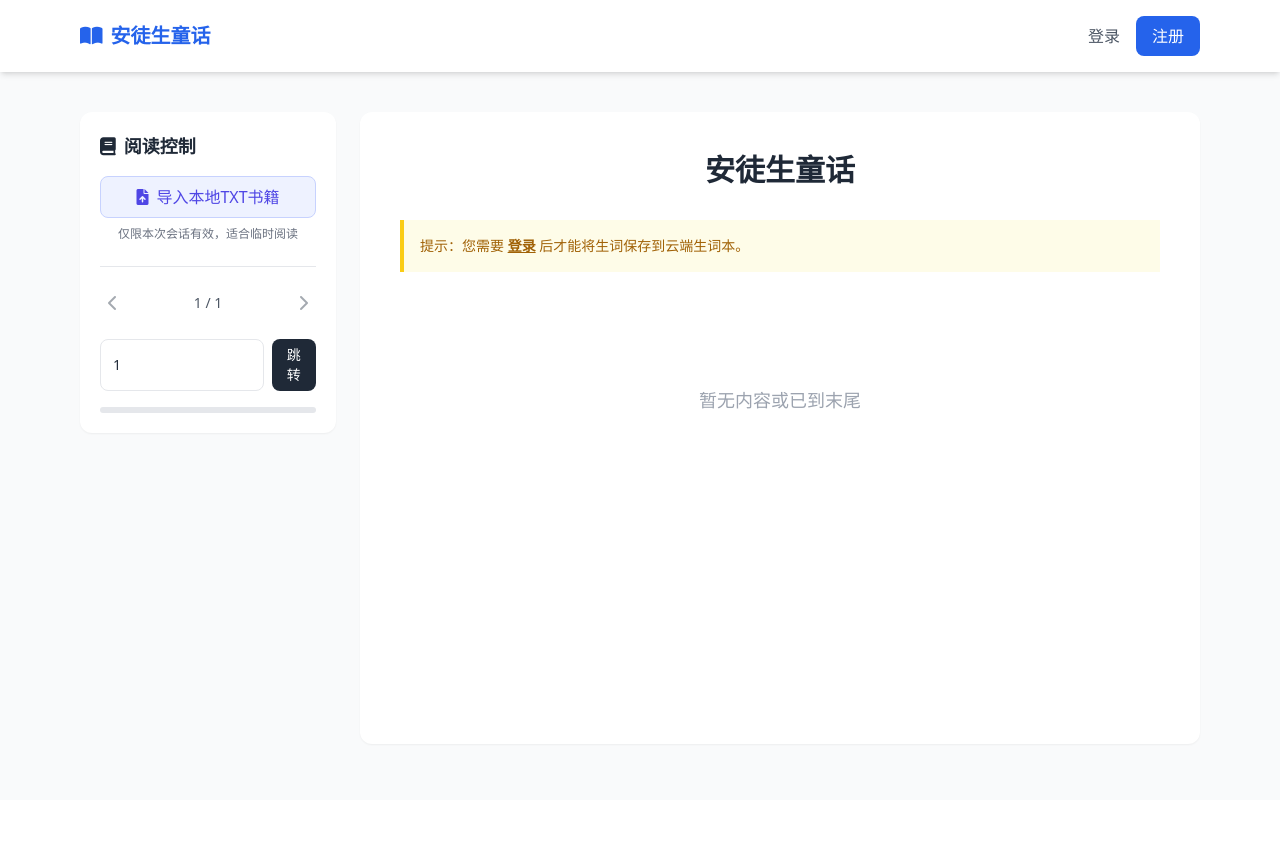
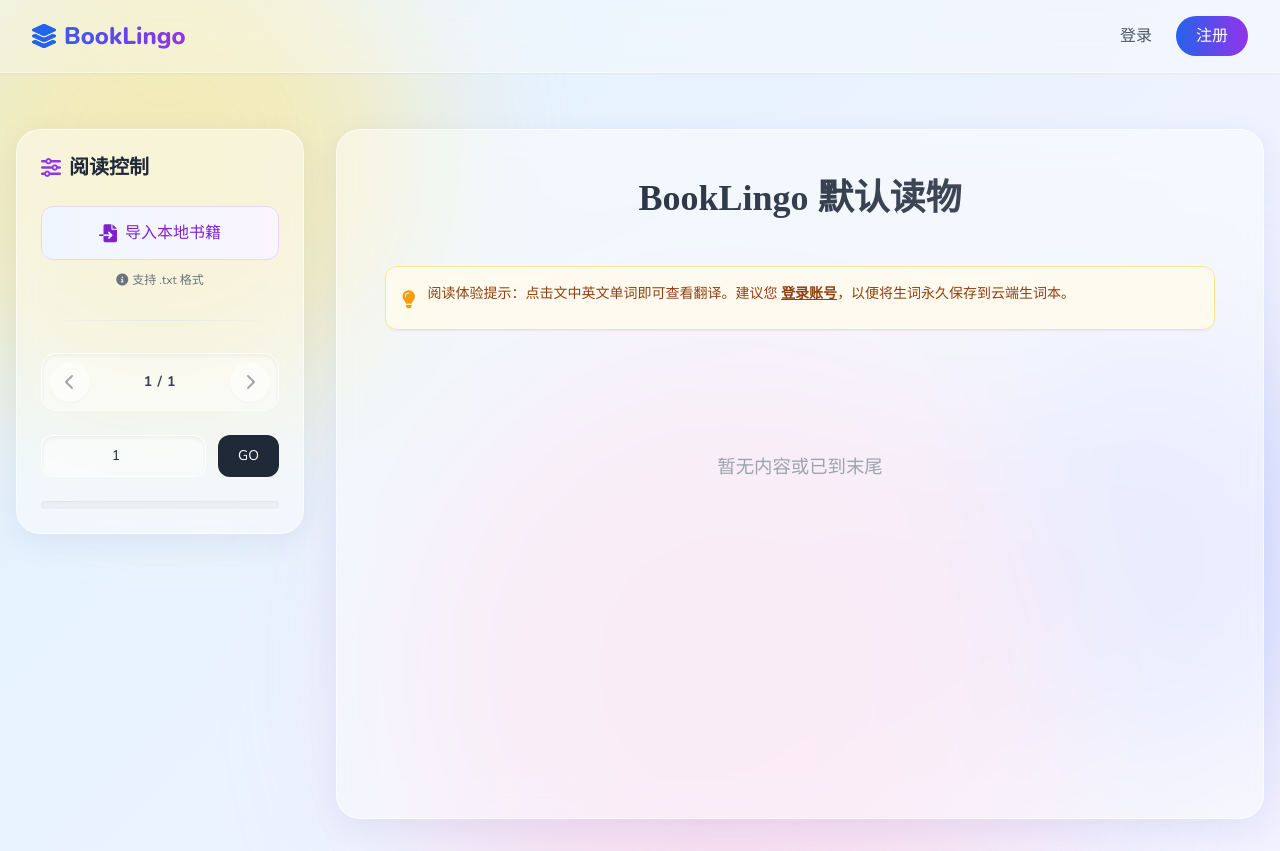
Before and after one commit to Jana67777/BookLingo, a Flask app: page / in a window 1280 px wide. Before the commit the page ends 745 px from the top, so only its background shows below. Run offline with Flask 3, Linux system fonts and the light colour scheme; some libraries are stand-ins or nearby versions.

Commit message:
Add files via upload

```diff
--- a/app.py
+++ b/app.py
@@ -12,9 +12,13 @@ app.config['SECRET_KEY'] = 'andersen_secret_key_12345'
 app.config['MAX_CONTENT_LENGTH'] = 16 * 1024 * 1024
 
 # Vercel 部署环境适配：Vercel 的根目录是只读的，SQLite 需要写在 /tmp 目录下，或者使用 PostgreSQL
-if os.environ.get('SQLALCHEMY_DATABASE_URI'):
-    # 如果用户在 Vercel 配置了外部数据库（如 Postgres），优先使用
-    app.config['SQLALCHEMY_DATABASE_URI'] = os.environ.get('SQLALCHEMY_DATABASE_URI').replace("postgres://", "postgresql://", 1)
+if os.environ.get('SQLALCHEMY_DATABASE_URI') or os.environ.get('DATABASE_URL'):
+    # 如果用户在 Vercel 或环境变量中配置了外部数据库（如 Supabase Postgres），优先使用
+    # SQLAlchemy 要求 postgresql:// 前缀，而有些提供商给的是 postgres://
+    db_uri = os.environ.get('SQLALCHEMY_DATABASE_URI') or os.environ.get('DATABASE_URL')
+    if db_uri.startswith("postgres://"):
+        db_uri = db_uri.replace("postgres://", "postgresql://", 1)
+    app.config['SQLALCHEMY_DATABASE_URI'] = db_uri
 elif os.environ.get('VERCEL_ENV') or os.environ.get('VERCEL') or '/var/task' in os.path.abspath(__file__):
     # 注意：Vercel 是 Serverless 环境，/tmp 目录下的数据在实例销毁时会丢失。
     # 推荐后续替换为 Vercel Postgres 等云数据库
@@ -59,7 +63,7 @@ with app.app_context():
 # 考虑到纯展示和简化，这里暂用全局变量（每次请求可能丢失状态），但前端可以通过上传重置它。
 GLOBAL_TEXT = ""
 GLOBAL_PAGES = []
-GLOBAL_BOOK_TITLE = "安徒生童话"
+GLOBAL_BOOK_TITLE = "BookLingo 默认读物"
 PAGE_SIZE = 2000
 
 def paginate_text(text: str, page_size: int):
@@ -177,7 +181,7 @@ def add_vocab():
     word = data.get('word')
     translation = data.get('translation')
     context = data.get('context')
-    source = data.get('source', '安徒生童话')
+    source = data.get('source', 'BookLingo')
 
     if not word or not translation:
         return jsonify({'error': 'Missing word or translation'}), 400
--- a/templates/base.html
+++ b/templates/base.html
@@ -3,28 +3,93 @@
 <head>
     <meta charset="UTF-8">
     <meta name="viewport" content="width=device-width, initial-scale=1.0">
-    <title>{% block title %}安徒生童话在线阅读器{% endblock %}</title>
+    <title>{% block title %}BookLingo 阅读器{% endblock %}</title>
     <!-- 使用 Tailwind CSS 进行多端适配 -->
     <script src="https://cdn.tailwindcss.com"></script>
     <link href="https://cdnjs.cloudflare.com/ajax/libs/font-awesome/6.0.0/css/all.min.css" rel="stylesheet">
+    <!-- 引入高级字体 -->
+    <link href="https://fonts.googleapis.com/css2?family=Nunito:wght@400;600;700;800&family=Noto+Serif+SC:wght@400;700&display=swap" rel="stylesheet">
+    <style>
+        :root {
+            --glass-bg: rgba(255, 255, 255, 0.45);
+            --glass-border: rgba(255, 255, 255, 0.6);
+            --glass-shadow: 0 8px 32px 0 rgba(31, 38, 135, 0.07);
+        }
+
+        body {
+            font-family: 'Nunito', system-ui, sans-serif;
+            background: linear-gradient(135deg, #e0f2fe 0%, #f5f3ff 100%);
+            min-height: 100vh;
+            color: #1f2937;
+            position: relative;
+            overflow-x: hidden;
+        }
+
+        /* 动态背景装饰 */
+        .bg-blob {
+            position: fixed;
+            border-radius: 50%;
+            filter: blur(80px);
+            z-index: -1;
+            opacity: 0.6;
+            animation: drift 20s infinite alternate ease-in-out;
+        }
+        .blob-1 { width: 500px; height: 500px; background: #fde68a; top: -100px; left: -100px; animation-delay: 0s; }
+        .blob-2 { width: 400px; height: 400px; background: #c7d2fe; bottom: 10%; right: -50px; animation-delay: -5s; }
+        .blob-3 { width: 600px; height: 600px; background: #fbcfe8; top: 40%; left: 30%; animation-delay: -10s; }
+
+        @keyframes drift {
+            0% { transform: translate(0, 0) scale(1); }
+            100% { transform: translate(50px, 50px) scale(1.1); }
+        }
+
+        /* 毛玻璃通用类 */
+        .glass-panel {
+            background: var(--glass-bg);
+            backdrop-filter: blur(16px);
+            -webkit-backdrop-filter: blur(16px);
+            border: 1px solid var(--glass-border);
+            box-shadow: var(--glass-shadow);
+            border-radius: 1.5rem;
+        }
+
+        .glass-nav {
+            background: rgba(255, 255, 255, 0.3);
+            backdrop-filter: blur(20px);
+            -webkit-backdrop-filter: blur(20px);
+            border-bottom: 1px solid rgba(255, 255, 255, 0.5);
+            position: sticky;
+            top: 0;
+            z-index: 50;
+        }
+
+        .serif-text {
+            font-family: 'Noto Serif SC', 'Times New Roman', serif;
+        }
+    </style>
     {% block extra_head %}{% endblock %}
 </head>
-<body class="bg-gray-50 text-gray-800 font-sans">
+<body>
+    <!-- 背景装饰 -->
+    <div class="bg-blob blob-1"></div>
+    <div class="bg-blob blob-2"></div>
+    <div class="bg-blob blob-3"></div>
+
     <!-- 导航栏 -->
-    <nav class="bg-white shadow-md">
-        <div class="max-w-6xl mx-auto px-4">
+    <nav class="glass-nav shadow-sm">
+        <div class="max-w-7xl mx-auto px-4 sm:px-6 lg:px-8">
             <div class="flex justify-between items-center py-4">
-                <a href="{{ url_for('index') }}" class="text-xl font-bold text-blue-600 flex items-center gap-2">
-                    <i class="fa-solid fa-book-open"></i> 安徒生童话
+                <a href="{{ url_for('index') }}" class="text-2xl font-extrabold bg-clip-text text-transparent bg-gradient-to-r from-blue-600 to-purple-600 flex items-center gap-2">
+                    <i class="fa-solid fa-layer-group text-blue-600"></i> BookLingo
                 </a>
-                <div class="flex items-center gap-4">
+                <div class="flex items-center gap-6">
                     {% if current_user.is_authenticated %}
-                        <span class="text-gray-600 hidden sm:inline">欢迎, {{ current_user.username }}</span>
-                        <a href="{{ url_for('vocab_book') }}" class="text-gray-600 hover:text-blue-600 transition"><i class="fa-solid fa-book"></i> 生词本</a>
-                        <a href="{{ url_for('logout') }}" class="text-gray-600 hover:text-red-600 transition"><i class="fa-solid fa-sign-out-alt"></i> 退出</a>
+                        <span class="text-gray-700 font-medium hidden sm:inline">Hi, {{ current_user.username }}</span>
+                        <a href="{{ url_for('vocab_book') }}" class="text-gray-600 hover:text-purple-600 font-medium transition flex items-center gap-1"><i class="fa-solid fa-book-bookmark"></i> 生词本</a>
+                        <a href="{{ url_for('logout') }}" class="text-gray-500 hover:text-red-500 font-medium transition"><i class="fa-solid fa-sign-out-alt"></i> 退出</a>
                     {% else %}
-                        <a href="{{ url_for('login') }}" class="text-gray-600 hover:text-blue-600 transition">登录</a>
-                        <a href="{{ url_for('register') }}" class="bg-blue-600 text-white px-4 py-2 rounded-lg hover:bg-blue-700 transition">注册</a>
+                        <a href="{{ url_for('login') }}" class="text-gray-600 font-medium hover:text-blue-600 transition">登录</a>
+                        <a href="{{ url_for('register') }}" class="bg-gradient-to-r from-blue-600 to-purple-600 text-white px-5 py-2 rounded-full font-medium hover:shadow-lg hover:scale-105 transition-all duration-200">注册</a>
                     {% endif %}
                 </div>
             </div>
@@ -32,12 +97,13 @@
     </nav>
 
     <!-- 闪存消息 -->
-    <div class="max-w-6xl mx-auto px-4 mt-4">
+    <div class="max-w-7xl mx-auto px-4 mt-6 z-40 relative">
         {% with messages = get_flashed_messages(with_categories=true) %}
             {% if messages %}
                 {% for category, message in messages %}
-                    <div class="p-4 mb-4 rounded-lg {% if category == 'success' %}bg-green-100 text-green-700{% else %}bg-red-100 text-red-700{% endif %}">
-                        {{ message }}
+                    <div class="glass-panel p-4 mb-4 flex items-center gap-3 {% if category == 'success' %}text-green-700 border-green-200 bg-green-50/50{% else %}text-red-700 border-red-200 bg-red-50/50{% endif %}">
+                        <i class="fa-solid {% if category == 'success' %}fa-check-circle{% else %}fa-circle-exclamation{% endif %} text-lg"></i>
+                        <span class="font-medium">{{ message }}</span>
                     </div>
                 {% endfor %}
             {% endif %}
@@ -45,7 +111,7 @@
     </div>
 
     <!-- 主要内容区 -->
-    <main class="max-w-6xl mx-auto px-4 py-6">
+    <main class="max-w-7xl mx-auto px-4 py-8 relative z-10">
         {% block content %}{% endblock %}
     </main>
 
--- a/templates/index.html
+++ b/templates/index.html
@@ -1,87 +1,97 @@
 {% extends 'base.html' %}
 
-{% block title %}阅读 - 安徒生童话阅读器{% endblock %}
+{% block title %}BookLingo 阅读器{% endblock %}
 
 {% block extra_head %}
 <style>
-    /* Tooltip 样式 */
+    /* Tooltip 高级毛玻璃样式 */
     #translation-tooltip {
         position: absolute;
         display: none;
-        background: white;
-        border: 1px solid #e5e7eb;
-        box-shadow: 0 10px 15px -3px rgba(0, 0, 0, 0.1), 0 4px 6px -2px rgba(0, 0, 0, 0.05);
-        border-radius: 0.5rem;
-        padding: 1rem;
-        z-index: 50;
+        background: rgba(255, 255, 255, 0.85);
+        backdrop-filter: blur(20px);
+        -webkit-backdrop-filter: blur(20px);
+        border: 1px solid rgba(255, 255, 255, 0.8);
+        box-shadow: 0 20px 40px -10px rgba(31, 38, 135, 0.15), 0 0 0 1px rgba(255, 255, 255, 0.5) inset;
+        border-radius: 1rem;
+        padding: 1.25rem;
+        z-index: 100;
         width: max-content;
-        max-width: 300px;
+        max-width: 320px;
+        transition: opacity 0.2s, transform 0.2s;
     }
 
     .story-content {
-        line-height: 1.8;
-        font-size: 1.125rem;
+        line-height: 1.85;
+        font-size: 1.15rem;
         min-height: 50vh;
+        color: #374151;
     }
     .story-content p {
-        margin-bottom: 1.5em;
+        margin-bottom: 1.6em;
         text-indent: 2em;
     }
-    .story-content p.title { text-indent: 0; text-align: center; font-weight: 800; font-size: 1.5em; }
-    .story-content p.catalog { white-space: pre-wrap; text-indent: 0; }
+    .story-content p.title { text-indent: 0; text-align: center; font-weight: 800; font-size: 1.75em; color: #1f2937; margin-bottom: 2em; }
+    .story-content p.catalog { white-space: pre-wrap; text-indent: 0; color: #4b5563; }
 
-    .token { cursor: pointer; transition: background-color 0.2s; }
-    .token:hover { background-color: #e0f2fe; border-radius: 4px; }
+    .token { cursor: pointer; transition: all 0.2s ease; border-radius: 4px; padding: 0 2px; margin: 0 -2px; }
+    .token:hover { background-color: rgba(139, 92, 246, 0.15); color: #6d28d9; }
 
     .progress-bar-container {
         width: 100%;
-        height: 6px;
-        background-color: #e5e7eb;
-        border-radius: 3px;
+        height: 8px;
+        background-color: rgba(229, 231, 235, 0.5);
+        border-radius: 999px;
         overflow: hidden;
-        margin-top: 1rem;
+        margin-top: 1.5rem;
+        box-shadow: inset 0 1px 2px rgba(0,0,0,0.05);
     }
     .progress-bar-fill {
         height: 100%;
-        background-color: #3b82f6;
+        background: linear-gradient(90deg, #3b82f6, #8b5cf6);
         width: 0%;
-        transition: width 0.3s ease;
+        transition: width 0.4s cubic-bezier(0.4, 0, 0.2, 1);
+        border-radius: 999px;
     }
 </style>
 {% endblock %}
 
 {% block content %}
-<div class="flex flex-col md:flex-row gap-6">
+<div class="flex flex-col lg:flex-row gap-8">
     <!-- 左侧控制栏 -->
-    <div class="w-full md:w-64 flex-shrink-0">
-        <div class="bg-white rounded-xl shadow-sm p-5 sticky top-20">
-            <h2 class="text-lg font-bold mb-4 flex items-center gap-2"><i class="fa-solid fa-book"></i> 阅读控制</h2>
+    <div class="w-full lg:w-72 flex-shrink-0">
+        <div class="glass-panel p-6 sticky top-24">
+            <h2 class="text-xl font-bold mb-6 flex items-center gap-2 text-gray-800">
+                <i class="fa-solid fa-sliders text-purple-600"></i> 阅读控制
+            </h2>
 
-            <div class="mb-6">
+            <div class="mb-8">
                 <input type="file" id="fileInput" hidden accept=".txt">
-                <button onclick="document.getElementById('fileInput').click()" class="w-full bg-indigo-50 text-indigo-600 border border-indigo-200 hover:bg-indigo-100 py-2 px-4 rounded-lg transition flex items-center justify-center gap-2">
-                    <i class="fa-solid fa-file-arrow-up"></i> 导入本地TXT书籍
+                <button onclick="document.getElementById('fileInput').click()" class="w-full bg-gradient-to-r from-blue-50 to-purple-50 text-purple-700 border border-purple-200 hover:border-purple-300 hover:shadow-md py-3 px-4 rounded-xl transition-all duration-300 flex items-center justify-center gap-2 font-medium">
+                    <i class="fa-solid fa-file-import text-lg"></i> 导入本地书籍
                 </button>
-                <p class="text-xs text-gray-500 mt-2 text-center">仅限本次会话有效，适合临时阅读</p>
+                <p class="text-xs text-gray-500 mt-3 text-center flex items-center justify-center gap-1">
+                    <i class="fa-solid fa-circle-info"></i> 支持 .txt 格式
+                </p>
             </div>
 
-            <hr class="mb-4">
+            <div class="w-full h-px bg-gradient-to-r from-transparent via-gray-200 to-transparent mb-8"></div>
 
-            <div class="flex justify-between items-center mb-4">
-                <button id="prevBtn" class="p-2 rounded-full hover:bg-gray-100 text-gray-600 transition" title="上一页">
+            <div class="flex justify-between items-center mb-6 bg-white/40 p-2 rounded-2xl border border-white/60 shadow-inner">
+                <button id="prevBtn" class="w-10 h-10 rounded-full bg-white shadow-sm hover:shadow text-gray-600 hover:text-purple-600 transition-all flex items-center justify-center" title="上一页">
                     <i class="fa-solid fa-chevron-left"></i>
                 </button>
-                <div class="text-sm font-medium text-gray-600">
-                    <span id="pageInfo">加载中...</span>
+                <div class="text-sm font-bold text-gray-700 tracking-wider">
+                    <span id="pageInfo">... / ...</span>
                 </div>
-                <button id="nextBtn" class="p-2 rounded-full hover:bg-gray-100 text-gray-600 transition" title="下一页">
+                <button id="nextBtn" class="w-10 h-10 rounded-full bg-white shadow-sm hover:shadow text-gray-600 hover:text-purple-600 transition-all flex items-center justify-center" title="下一页">
                     <i class="fa-solid fa-chevron-right"></i>
                 </button>
             </div>
 
-            <div class="flex gap-2 mb-4">
-                <input id="pageInput" type="number" min="1" class="w-full border rounded-lg px-3 py-1.5 text-sm focus:ring-2 focus:ring-blue-500 outline-none" placeholder="页码">
-                <button id="goBtn" class="bg-gray-800 text-white px-3 py-1.5 rounded-lg text-sm hover:bg-gray-700 transition">跳转</button>
+            <div class="flex gap-3 mb-2">
+                <input id="pageInput" type="number" min="1" class="w-full bg-white/50 border border-white/60 rounded-xl px-4 py-2.5 text-sm focus:ring-2 focus:ring-purple-400 focus:bg-white outline-none transition-all shadow-inner font-medium text-center" placeholder="跳至页码">
+                <button id="goBtn" class="bg-gray-800 text-white px-5 py-2.5 rounded-xl text-sm font-medium hover:bg-gray-700 hover:shadow-lg transition-all flex-shrink-0">GO</button>
             </div>
 
             <div class="progress-bar-container">
@@ -91,38 +101,43 @@
     </div>
 
     <!-- 右侧阅读区 -->
-    <div class="flex-grow bg-white rounded-xl shadow-sm p-6 md:p-10 relative">
-        <h1 class="text-3xl font-bold text-center mb-8 font-serif" id="story-title">安徒生童话</h1>
+    <div class="flex-grow glass-panel p-8 md:p-12 relative min-h-[70vh]">
+        <h1 class="text-4xl font-black text-center mb-12 serif-text bg-clip-text text-transparent bg-gradient-to-r from-gray-800 to-gray-600" id="story-title">BookLingo</h1>
 
         {% if not current_user.is_authenticated %}
-        <div class="bg-yellow-50 border-l-4 border-yellow-400 p-4 mb-8">
-            <p class="text-sm text-yellow-700">
-                提示：您需要 <a href="{{ url_for('login') }}" class="font-bold underline">登录</a> 后才能将生词保存到云端生词本。
+        <div class="bg-amber-50/80 backdrop-blur-sm border border-amber-200 rounded-xl p-4 mb-10 flex items-start gap-3 shadow-sm">
+            <i class="fa-solid fa-lightbulb text-amber-500 mt-0.5 text-lg"></i>
+            <p class="text-sm text-amber-800 leading-relaxed">
+                阅读体验提示：点击文中英文单词即可查看翻译。建议您 <a href="{{ url_for('login') }}" class="font-bold underline hover:text-amber-600">登录账号</a>，以便将生词永久保存到云端生词本。
             </p>
         </div>
         {% endif %}
 
-        <div class="story-content text-gray-700 font-serif mx-auto max-w-3xl" id="story-container">
-            <div class="text-center py-20 text-gray-400">
-                <i class="fa-solid fa-spinner fa-spin text-3xl mb-4"></i>
-                <p>正在加载书籍内容...</p>
+        <div class="story-content serif-text mx-auto max-w-4xl" id="story-container">
+            <div class="text-center py-32 text-gray-400 flex flex-col items-center">
+                <div class="w-12 h-12 border-4 border-purple-200 border-t-purple-600 rounded-full animate-spin mb-4"></div>
+                <p class="font-medium tracking-wide">正在翻开书页...</p>
             </div>
         </div>
 
         <!-- 翻译弹出层 -->
         <div id="translation-tooltip">
-            <div class="flex justify-between items-start mb-2">
-                <h3 class="font-bold text-lg text-blue-600" id="trans-word"></h3>
-                <button id="close-tooltip" class="text-gray-400 hover:text-gray-600">
-                    <i class="fa-solid fa-times"></i>
+            <div class="flex justify-between items-center mb-3 border-b border-gray-100 pb-2">
+                <h3 class="font-bold text-xl text-purple-700 font-sans" id="trans-word"></h3>
+                <button id="close-tooltip" class="w-6 h-6 rounded-full hover:bg-gray-100 text-gray-400 hover:text-gray-700 flex items-center justify-center transition-colors">
+                    <i class="fa-solid fa-xmark"></i>
                 </button>
             </div>
-            <p class="text-gray-700 mb-4" id="trans-result">加载中...</p>
-            <button id="add-vocab-btn" class="w-full bg-blue-50 text-blue-600 border border-blue-200 hover:bg-blue-100 py-1.5 px-3 rounded text-sm transition font-medium flex items-center justify-center gap-2">
-                <i class="fa-solid fa-plus"></i> 加入生词本
+            <div class="min-h-[3rem] flex items-center mb-4">
+                <p class="text-gray-700 font-medium text-base" id="trans-result">
+                    <i class="fa-solid fa-circle-notch fa-spin text-purple-400 mr-2"></i>正在翻译...
+                </p>
+            </div>
+            <button id="add-vocab-btn" class="w-full bg-gradient-to-r from-blue-600 to-purple-600 hover:from-blue-700 hover:to-purple-700 text-white shadow-md hover:shadow-lg py-2 px-4 rounded-lg text-sm transition-all duration-200 font-bold flex items-center justify-center gap-2">
+                <i class="fa-solid fa-bookmark"></i> 记入生词本
             </button>
-            <div id="add-success-msg" class="hidden text-green-600 text-sm text-center mt-2">
-                <i class="fa-solid fa-check"></i> 已加入
+            <div id="add-success-msg" class="hidden bg-green-50 text-green-700 border border-green-200 text-sm text-center py-2 rounded-lg mt-2 font-medium">
+                <i class="fa-solid fa-check-circle mr-1"></i> 已成功收录
             </div>
         </div>
     </div>
@@ -305,45 +320,61 @@
 
     // 关闭弹出层
     closeTooltipBtn.addEventListener('click', () => {
-        tooltip.style.display = 'none';
+        tooltip.style.opacity = '0';
+        tooltip.style.transform = 'translateY(10px) scale(0.95)';
+        setTimeout(() => tooltip.style.display = 'none', 200);
     });
 
     // 点击其他地方关闭
     document.addEventListener('mousedown', (e) => {
         if (!tooltip.contains(e.target) && !storyContainer.contains(e.target)) {
-            tooltip.style.display = 'none';
+            tooltip.style.opacity = '0';
+            tooltip.style.transform = 'translateY(10px) scale(0.95)';
+            setTimeout(() => tooltip.style.display = 'none', 200);
         }
     });
 
-    if (isAuthenticated) {
-        storyContainer.addEventListener('mouseup', async (e) => {
-            const selection = window.getSelection();
-            const text = selection.toString().trim();
+    storyContainer.addEventListener('click', async (e) => {
+        const span = e.target;
+        if (!span || !span.classList || !span.classList.contains('token')) {
+            return;
+        }
 
-            // 简单判断是否为单词或短语 (限制长度，只包含字母和空格)
-            if (text.length > 0 && text.length < 50 && /^[a-zA-Z\s'-]+$/.test(text)) {
+        const text = span.textContent.trim();
+
         // 获取出处句子
-                let node = selection.anchorNode;
         let context = '';
-                if(node && node.parentElement && node.parentElement.tagName === 'P') {
-                    context = node.parentElement.innerText;
+        if(span.parentElement && span.parentElement.tagName === 'P') {
+            context = span.parentElement.innerText;
         }
 
         currentWord = text;
         currentContext = context;
 
         // 显示 Tooltip
-                const range = selection.getRangeAt(0);
-                const rect = range.getBoundingClientRect();
+        const rect = span.getBoundingClientRect();
 
         tooltip.style.display = 'block';
-                tooltip.style.left = `${rect.left + window.scrollX}px`;
+        // 确保不会溢出屏幕右侧
+        const popoverWidth = 320;
+        let leftPos = rect.left + window.scrollX;
+        if (leftPos + popoverWidth > window.innerWidth) {
+            leftPos = window.innerWidth - popoverWidth - 20;
+        }
+
+        tooltip.style.left = `${leftPos}px`;
         tooltip.style.top = `${rect.bottom + window.scrollY + 10}px`;
+
+        // 触发动画
+        requestAnimationFrame(() => {
+            tooltip.style.opacity = '1';
+            tooltip.style.transform = 'translateY(0) scale(1)';
+        });
 
         // 重置状态
         transWord.innerText = text;
-                transResult.innerText = '正在翻译...';
-                addVocabBtn.style.display = 'flex';
+        transResult.innerHTML = '<i class="fa-solid fa-circle-notch fa-spin text-purple-400 mr-2"></i>正在翻译...';
+        addVocabBtn.style.display = isAuthenticated ? 'flex' : 'none';
         addSuccessMsg.style.display = 'none';
 
         try {
@@ -367,13 +398,13 @@
             transResult.innerText = '网络错误，请稍后再试';
             addVocabBtn.style.display = 'none';
         }
-            }
     });
 
+    if (isAuthenticated) {
         // 加入生词本
         addVocabBtn.addEventListener('click', async () => {
             addVocabBtn.disabled = true;
-            addVocabBtn.innerHTML = '<i class="fa-solid fa-spinner fa-spin"></i> 保存中...';
+            addVocabBtn.innerHTML = '<i class="fa-solid fa-circle-notch fa-spin"></i> 保存中...';
 
             try {
                 const response = await fetch('/api/vocab/add', {
@@ -394,7 +425,7 @@
                     addVocabBtn.style.display = 'none';
                     addSuccessMsg.style.display = 'block';
                     if (data.message === '已在生词本中') {
-                        addSuccessMsg.innerHTML = '<i class="fa-solid fa-info-circle"></i> 已在生词本中';
+                        addSuccessMsg.innerHTML = '<i class="fa-solid fa-info-circle mr-1"></i> 已在生词本中';
                     }
                 } else {
                     alert('保存失败：' + data.error);
@@ -403,7 +434,7 @@
                 alert('网络错误，保存失败');
             } finally {
                 addVocabBtn.disabled = false;
-                addVocabBtn.innerHTML = '<i class="fa-solid fa-plus"></i> 加入生词本';
+                addVocabBtn.innerHTML = '<i class="fa-solid fa-bookmark"></i> 记入生词本';
             }
         });
     }
```
Also changed, not shown: README.md. Lines whose indentation alone changed are shown as unchanged.
